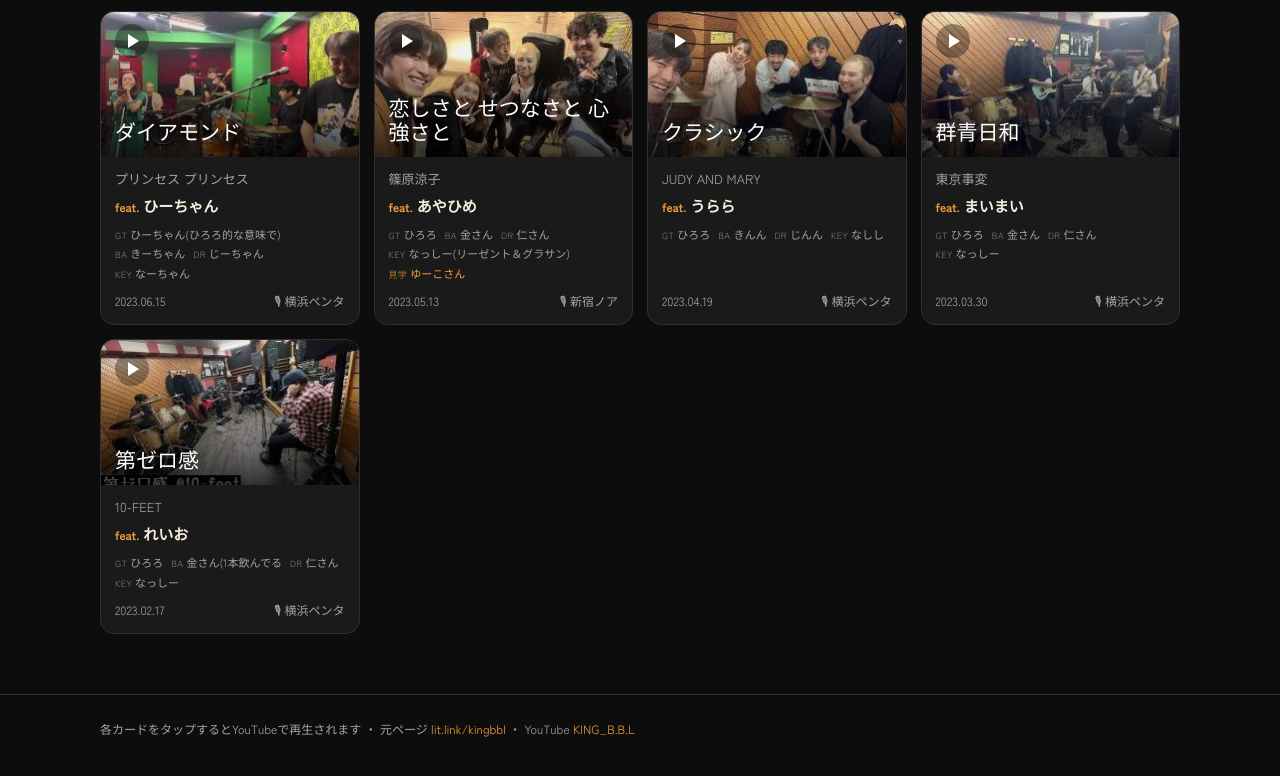
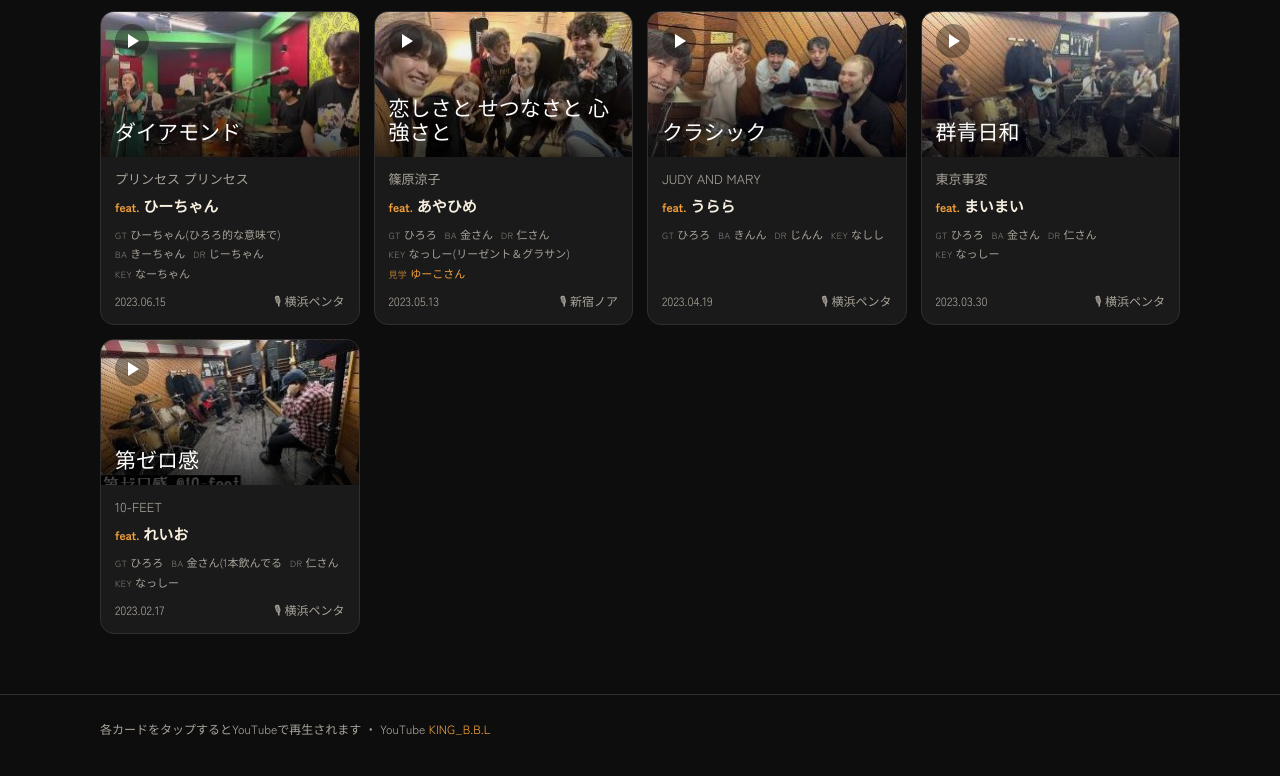
Before and after one commit to koujitoyamaprivate-lang/king-bbl, a plain HTML site: page index.html in a window 1280 px wide. Shown: the part 6320-7096 px from the top of the page. Drawn offline with Linux system fonts and the light colour scheme; a web font is replaced by a local one.

Commit message:
フッターからlit.linkへのリンクを外す
Co-Authored-By: Claude Opus 5.5 <noreply@anthropic.com>
Claude-Session: https://claude.ai/code/session_018Rp8Vbywaqi9U1YxJaHkxx

```diff
--- a/index.html
+++ b/index.html
@@ -128,7 +128,7 @@ footer a{color:var(--amber)}
 <main><div class="wrap" id="list"></div></main>
 
 <footer><div class="wrap">
-  各カードをタップするとYouTubeで再生されます ・ 元ページ <a href="https://lit.link/kingbbl">lit.link/kingbbl</a> ・ YouTube <a href="https://www.youtube.com/@KING_B.B.L">KING_B.B.L</a>
+  各カードをタップするとYouTubeで再生されます ・ YouTube <a href="https://www.youtube.com/@KING_B.B.L">KING_B.B.L</a>
 </div></footer>
 
 <script>
```
